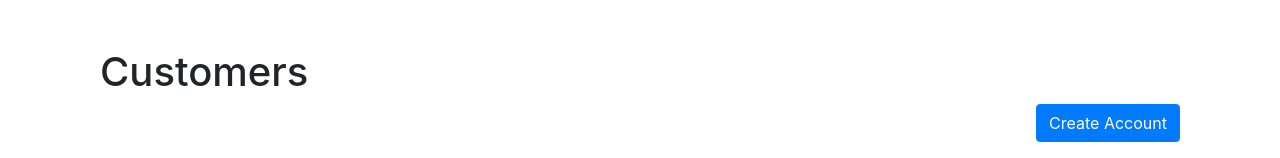
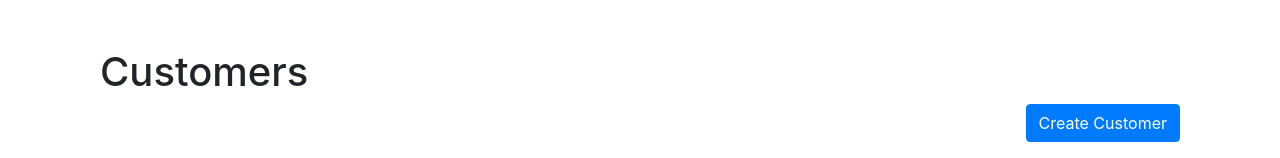
Before and after one commit to otaorojuolalekan/crmify, a Flask app: page /accounts in a window 1280 px wide. Shown: the part 163-321 px from the top of the page. Run offline with Flask 3, Linux system fonts and the light colour scheme; data that the repository does not hold is empty; some libraries are stand-ins or nearby versions.

Commit message:
renamed Account to Customer on create account button

```diff
--- a/app/web_flask/templates/accounts.html
+++ b/app/web_flask/templates/accounts.html
@@ -9,7 +9,7 @@
     <h1>Customers</h1>
 
     <!-- Create Customer Button at the Top -->
-    <a class="btn btn-primary float-right mb-3" href="{{ url_for('create_account_page') }}">Create Account</a>
+    <a class="btn btn-primary float-right mb-3" href="{{ url_for('create_account_page') }}">Create Customer</a>
 
     <!-- Table to Display Customers Data -->
     <table class="table table-striped table-hover">
```
